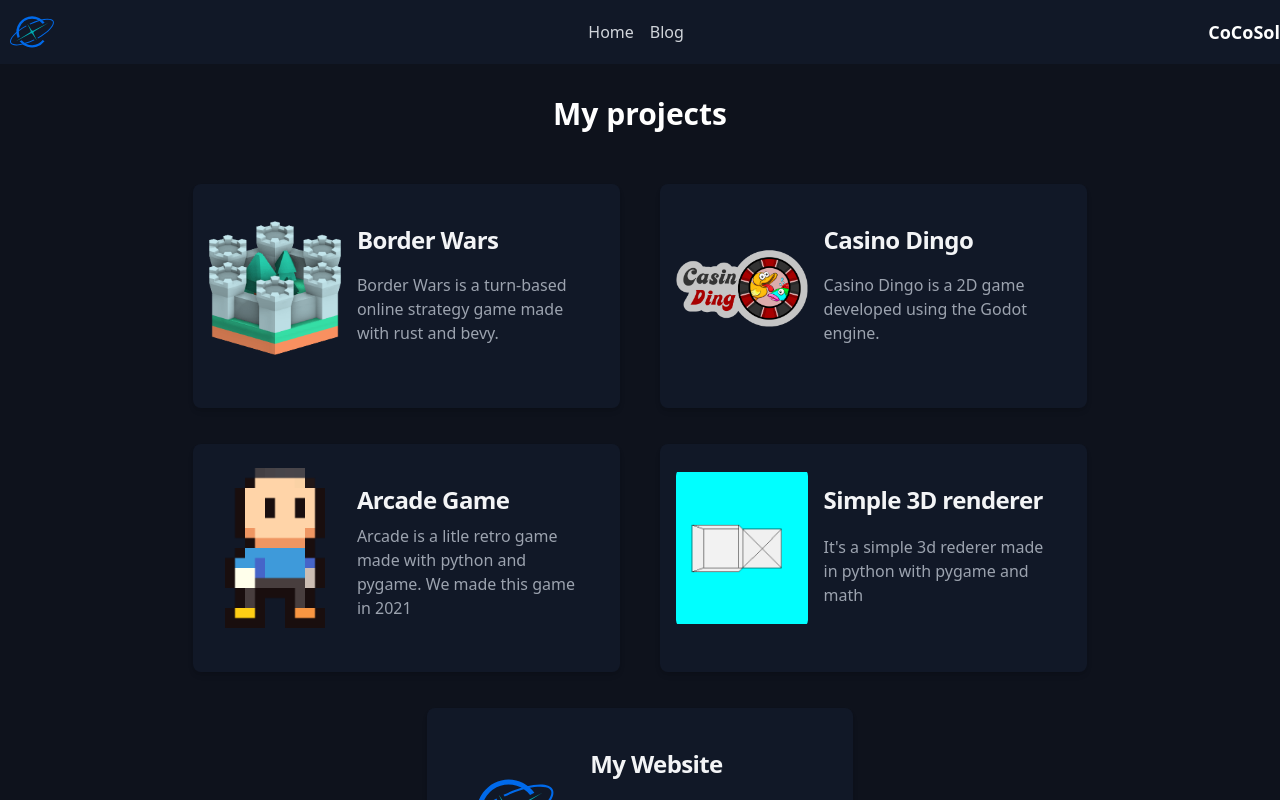
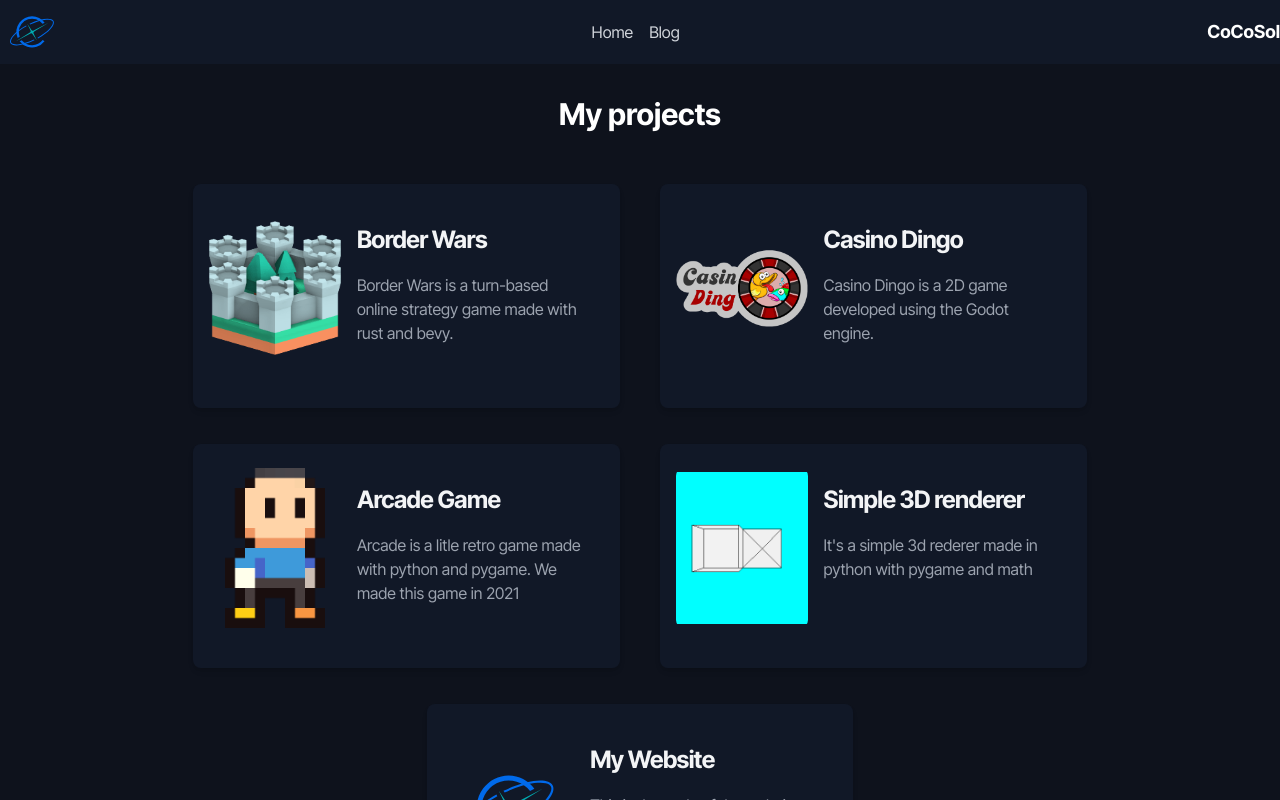
Before and after one commit to CoCoSol007/website, a SvelteKit app: page / in a window 1280 px wide. Shown: the top 800 px of the page. Built offline with nearby package versions, Linux system fonts and the light colour scheme.

Commit message:
Changing the font

```diff
--- a/src/app.css
+++ b/src/app.css
@@ -1,3 +1,9 @@
+@import url('https://fonts.googleapis.com/css2?family=Inter+Tight:ital,wght@0,100..900;1,100..900&display=swap');
+
+body {
+    font-family: 'Inter Tight', sans-serif;
+}
+
 @tailwind base;
 @tailwind components;
 @tailwind utilities;
```
